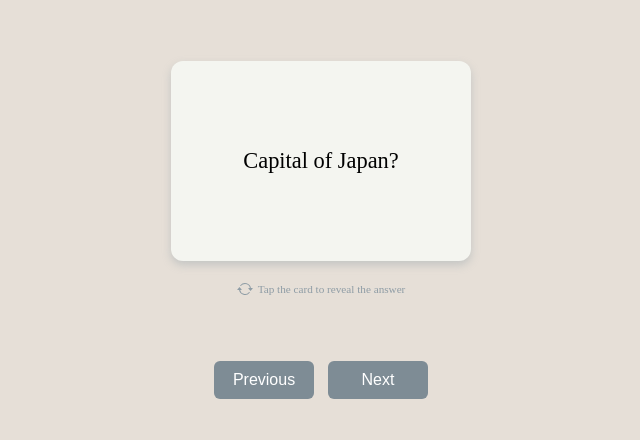
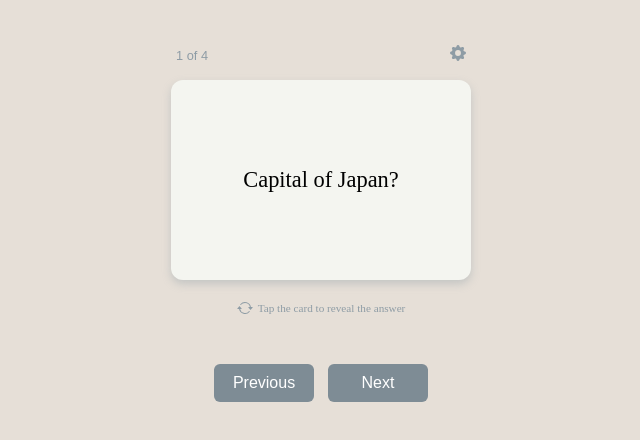
Before and after one commit to Mithula-cbw/LearningCards, a plain HTML site: page index.html in a window 1280 px wide. Shown: the part 140-580 px from the top of the page, without its empty margins (319-959 px from the left). Drawn offline with Linux system fonts and the light colour scheme.

Commit message:
Create progress counter

```diff
--- a/index.html
+++ b/index.html
@@ -17,7 +17,15 @@
         </div>
     </div>
 
-    <div>
+    <div class="card-container">
+        <div class="settings-container">
+          <p id="progress">1 of 1001</p>
+          <div class="setting-btn">
+            <svg xmlns="http://www.w3.org/2000/svg" width="16" height="16" fill="currentColor" class="bi bi-gear-fill" viewBox="0 0 16 16">
+              <path d="M9.405 1.05c-.413-1.4-2.397-1.4-2.81 0l-.1.34a1.464 1.464 0 0 1-2.105.872l-.31-.17c-1.283-.698-2.686.705-1.987 1.987l.169.311c.446.82.023 1.841-.872 2.105l-.34.1c-1.4.413-1.4 2.397 0 2.81l.34.1a1.464 1.464 0 0 1 .872 2.105l-.17.31c-.698 1.283.705 2.686 1.987 1.987l.311-.169a1.464 1.464 0 0 1 2.105.872l.1.34c.413 1.4 2.397 1.4 2.81 0l.1-.34a1.464 1.464 0 0 1 2.105-.872l.31.17c1.283.698 2.686-.705 1.987-1.987l-.169-.311a1.464 1.464 0 0 1 .872-2.105l.34-.1c1.4-.413 1.4-2.397 0-2.81l-.34-.1a1.464 1.464 0 0 1-.872-2.105l.17-.31c.698-1.283-.705-2.686-1.987-1.987l-.311.169a1.464 1.464 0 0 1-2.105-.872zM8 10.93a2.929 2.929 0 1 1 0-5.86 2.929 2.929 0 0 1 0 5.858z"/>
+            </svg>
+          </div>
+        </div>
         <div class="flashcard" id="flashcard">
             <div class="card-inner">
               <div class="card-front" id="card-front">Question</div>
--- a/script.js
+++ b/script.js
@@ -16,6 +16,15 @@ const flashcards = [
     cardFront.textContent = flashcards[currentIndex].question;
     cardBack.textContent = flashcards[currentIndex].answer;
     progress.textContent = `Card ${currentIndex + 1} of ${flashcards.length}`;
+
+    progress.textContent = `Card ${currentIndex + 1} of ${flashcards.length}`;
+
+  const settingsProgress = document.getElementById('progress');
+  if (settingsProgress) {
+    settingsProgress.textContent = `${currentIndex + 1} of ${flashcards.length}`;
+  }
+  settingsProgress.classList.add('updated');
+  setTimeout(() => settingsProgress.classList.remove('updated'), 300);
   }
 
   function goToCard(newIndex) {
@@ -44,9 +53,5 @@ const flashcards = [
     goToCard(currentIndex - 1);
   });
 
-  flashcard.addEventListener('click', () => {
-    document.getElementById('flip').click();
-  });
-
   // Initialize
   updateCard();
--- a/styles.css
+++ b/styles.css
@@ -1,6 +1,7 @@
 
 :root{
     --bg-color: #E6DFD7;
+    --highlight: #3d5a83;
     --container-width: 400px;
     --round-button-width :100px;
     --card-width:500px;
@@ -22,7 +23,7 @@ body{
     background-color: var(--bg-color);
     display: flex;
     flex-direction: column;
-    gap: 4rem;
+    gap: 3rem;
     place-items: center;
 }
 
@@ -73,6 +74,44 @@ body{
 
 .github:hover span{
     color:#8E9CA5;
+}
+
+.card-container{
+  display: flex;
+  flex-direction: column;
+  justify-content: start;
+  align-items: center;
+  gap: 0px;
+}
+
+.settings-container{
+  width: 100%;
+  display: flex;
+  flex-direction: row;
+  justify-content: space-between;
+  align-items: center;
+  margin-bottom: 15px;
+  padding-inline: 5px;
+  color: #8E9CA5;
+}
+
+.settings-container p {
+  font-size: 0.8rem;
+  font-family: sans-serif;
+  transition: color 0.3s, font-size 0.3s;
+  user-select: none;
+}
+
+.settings-container p.updated {
+  color: var(--highlight); /* Change color when updated */
+}
+
+.setting-btn{
+  cursor: pointer;
+}
+
+.setting-btn:hover{
+  color: var(--highlight)
 }
 
 .flashcard {
@@ -162,12 +201,6 @@ body{
     background: #424953;
   }
 
-  #progress {
-    margin-top: 10px;
-    font-size: 1rem;
-  }
-
-
 @keyframes pulse{
     0%{
      transform: scale(0.5);
```
